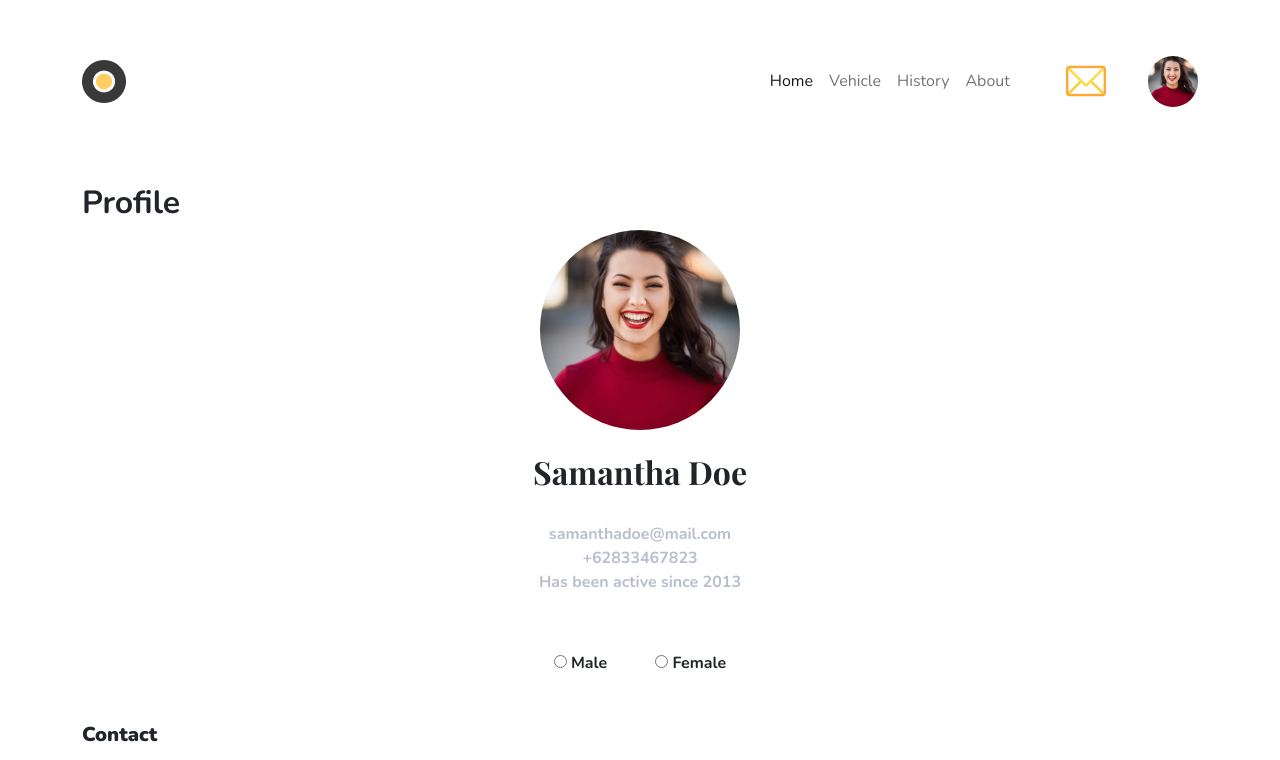
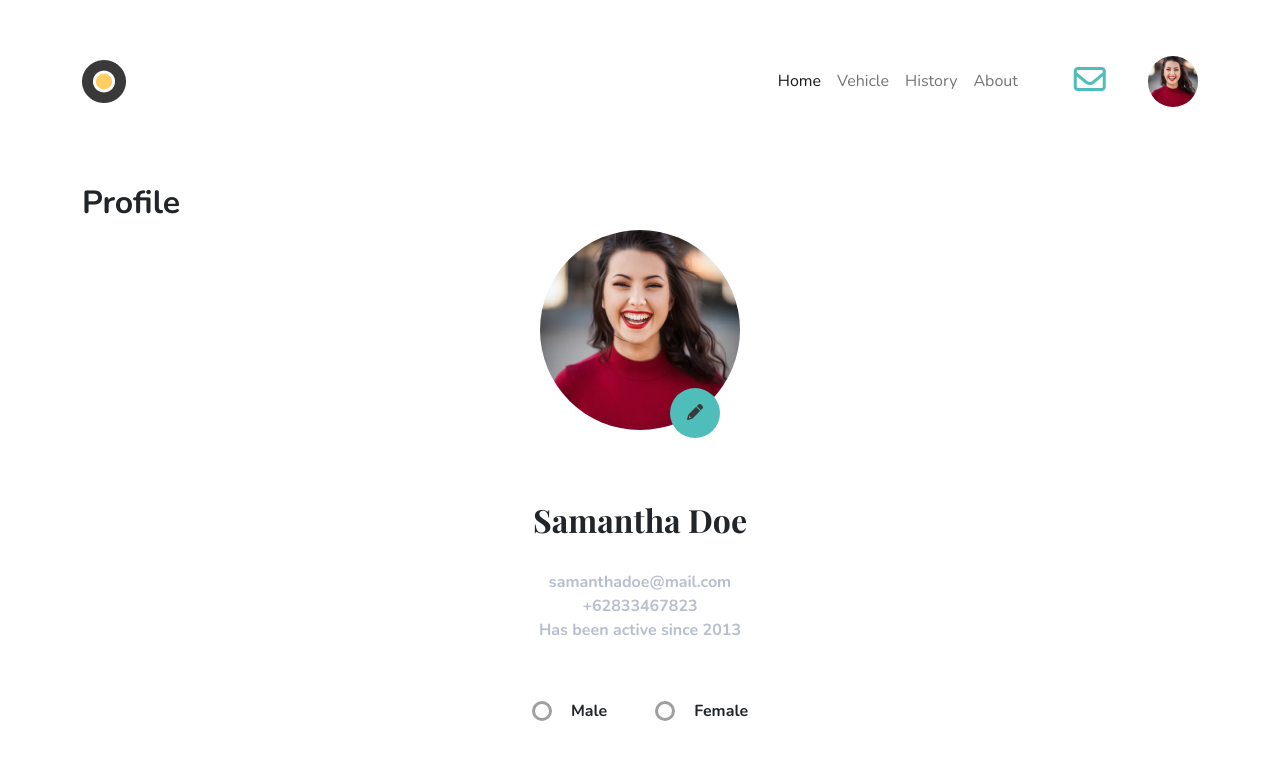
Before and after one commit to aviantofan/fw5-responsive-website, a website: page profile.html in a window 1280 px wide. Shown: the top 760 px of the page. Drawn offline with nearby package versions, Linux system fonts and the light colour scheme.

Commit message:
feat: add envelope icon, and add new radio button

```diff
--- a/assets/style.css
+++ b/assets/style.css
@@ -748,10 +748,28 @@ section.profile form div{
   text-align: center;
 }
 
+.fa-envelope:before{
+  color: #4FBDBA;
+}
+
 section.profile img.img-rounded-circle{
   border-radius: 100px;
   margin-left: 0px;
   margin-bottom: 23px;
+}
+
+section.profile .edit-photo {
+  position: absolute;
+  background: #4FBDBA;
+  width: 50px;
+  height: 50px;
+  border-radius: 25px;
+  min-height: unset;
+  min-width: unset;
+  border: unset;
+  color: #393939;
+  bottom: 15px;
+  right: 20px;
 }
 
 section.profile h2.username{
@@ -765,6 +783,36 @@ section.profile div.profile-desc p{
   font-weight: 700;
   color: #B8BECD;
   margin-bottom: 57px;
+}
+
+.radio-button {
+  position: relative;
+  display: flex;
+  align-items: center;
+}
+
+.radio-button input {
+  position: absolute;
+  width: 0;
+  height: 0;
+}
+
+.radio-button .checkmark {
+  width: 20px;
+  height: 20px;
+  border-radius: 15px;
+  border: 3px solid #9F9F9F;
+  display: inline-block;
+}
+
+.radio-button .text {
+  display: inline-block;
+  margin-left: 19px;
+}
+
+.radio-button input:checked~.checkmark {
+  border-color: #072227;
+  background-color: #4FBDBA;
 }
 
 section.profile-edit{
--- a/profile.html
+++ b/profile.html
@@ -52,7 +52,7 @@
           </li>
         </ul>
         <div class="icon-profile">
-          <img src="./assets/images/email-icon.png" class="img-fluid" alt="email">
+          <i class="fa-regular fa-envelope fa-2xl"></i>
           <img src="./assets/images/profile-image.png" class="img-rounded-circle" alt="profile">
         </div>
       </div>
@@ -63,8 +63,11 @@
     <section class="profile">
       <h2 class="page-name">Profile</h2>
       <form>
-        <div class="profile-pic">
-          <img src="./assets/images/profile-picture.png" class="img-rounded-circle" alt="profile-pic">
+        <div class="text-center mb-5">
+          <div class="d-inline-block position-relative profile-pic">
+            <img src="./assets/images/profile-picture.png" class="img-rounded-circle" alt="profile-pic">
+            <button class="edit-photo"><i class="fa-solid fa-pencil"></i></button>
+          </div>
         </div>
         <div class="proile-name">
           <h2 class="username">Samantha Doe</h2>
@@ -78,12 +81,18 @@
     <section class="profile-edit">
       <div class="d-flex justify-content-center mb-5">
         <div class="me-5">
-          <input type="radio" name="gender">
-          <label>Male</label>
+          <label class="radio-button">
+            <input type="radio" name="gender" />
+            <div class="checkmark"></div>
+            <div class="text">Male</div>
+          </label>
         </div>
         <div>
-          <input type="radio" name="gender">
-          <label>Female</label>
+          <label class="radio-button">
+            <input type="radio" name="gender" />
+            <div class="checkmark"></div>
+            <div class="text">Female</div>
+          </label>
         </div>
       </div>
     </section>
@@ -123,7 +132,7 @@
     </section>
 
     <section class="button">
-      <div class="mt-5 d-flex justify-content-between">
+      <div class="mt-5 mb-5 d-flex justify-content-between">
         <div>
           <button class="button-filled">Save Change</button>
         </div>
```
